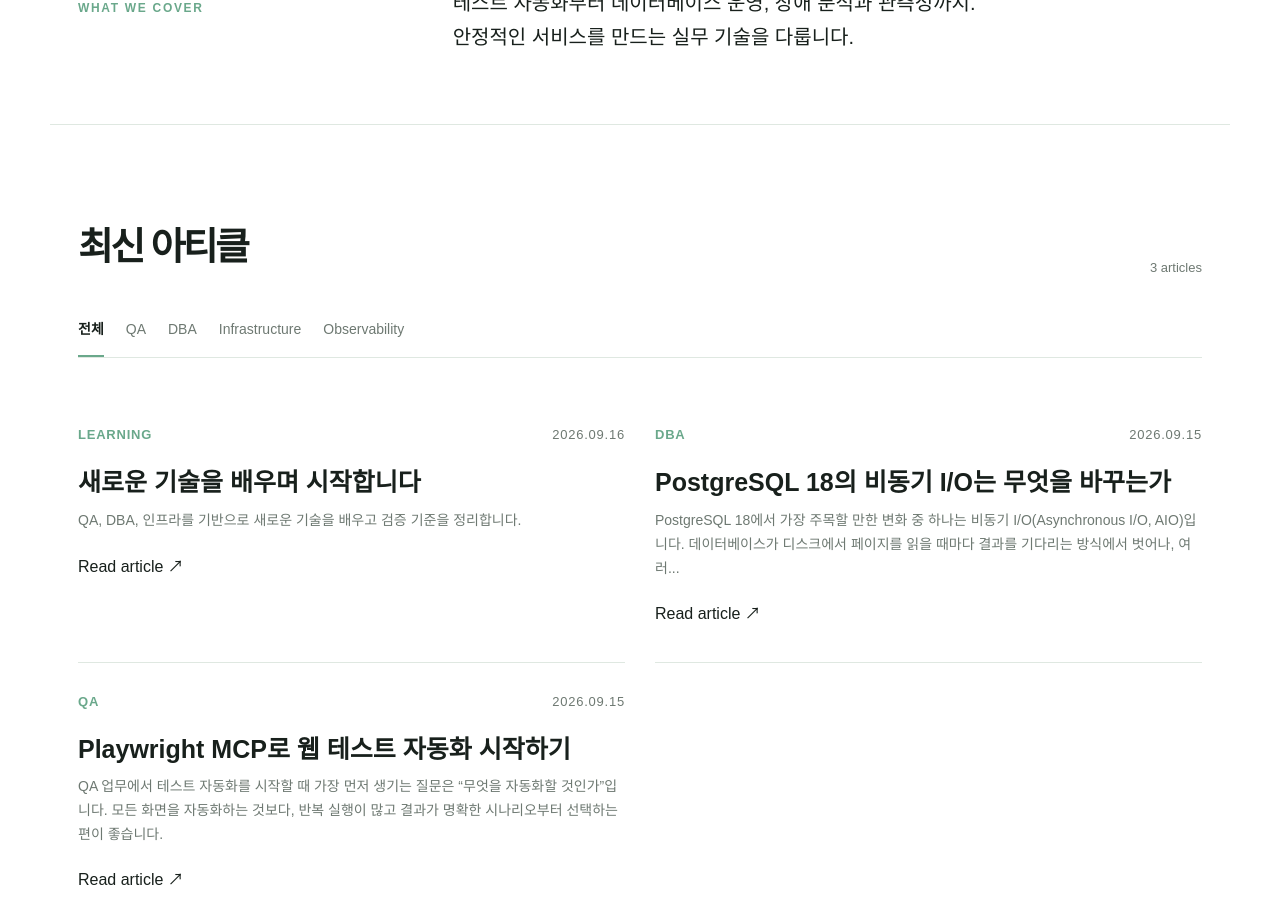
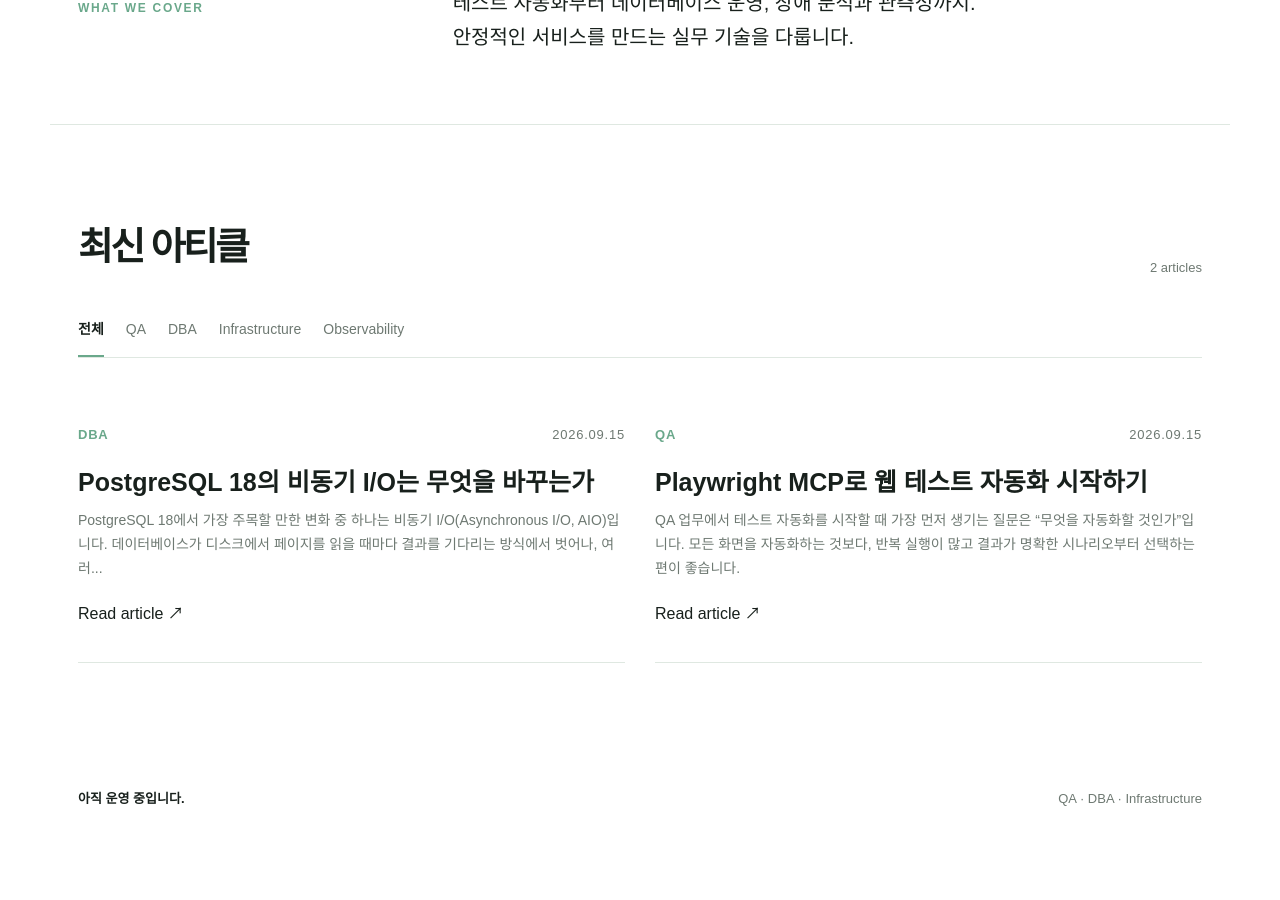
Before and after one commit to Seoha57/TechBlog, a Jekyll site: the page built from index.md, in a window 1280 px wide and 900 px high, scrolled down 1278 px. Built offline with Jekyll 4.4.1, drawn with Linux system fonts in a browser that asks for light colours; after the commit the page ends 2148 px from its top, so only the background shows below that.

Commit message:
fix: hide introduction from latest articles

```diff
--- a/_layouts/home.html
+++ b/_layouts/home.html
@@ -23,12 +23,13 @@ layout: default
 </section>
 
 <section id="articles" class="articles">
-  <div class="section-heading"><h2>최신 아티클</h2><span>{{ site.posts.size }} articles</span></div>
+  {% assign visible_posts = site.posts | where_exp: "post", "post.exclude_from_latest != true" %}
+  <div class="section-heading"><h2>최신 아티클</h2><span>{{ visible_posts.size }} articles</span></div>
   <div class="filters">
     <a class="active" href="#" data-filter="all">전체</a><a href="#" data-filter="qa">QA</a><a href="#" data-filter="dba">DBA</a><a href="#" data-filter="infrastructure">Infrastructure</a><a href="#" data-filter="observability">Observability</a>
   </div>
   <div class="post-list">
-    {% for post in site.posts %}
+    {% for post in visible_posts %}
       <article class="post-card" data-categories="{{ post.categories | join: ',' }}">
         <a href="{{ post.url | relative_url }}">
           <div class="post-meta"><span>{{ post.categories | first | default: 'NOTE' }}</span><time>{{ post.date | date: '%Y.%m.%d' }}</time></div>
```
Also changed, not shown: _posts/2026-09-16-blog-start.md (+1 -0 lines).
